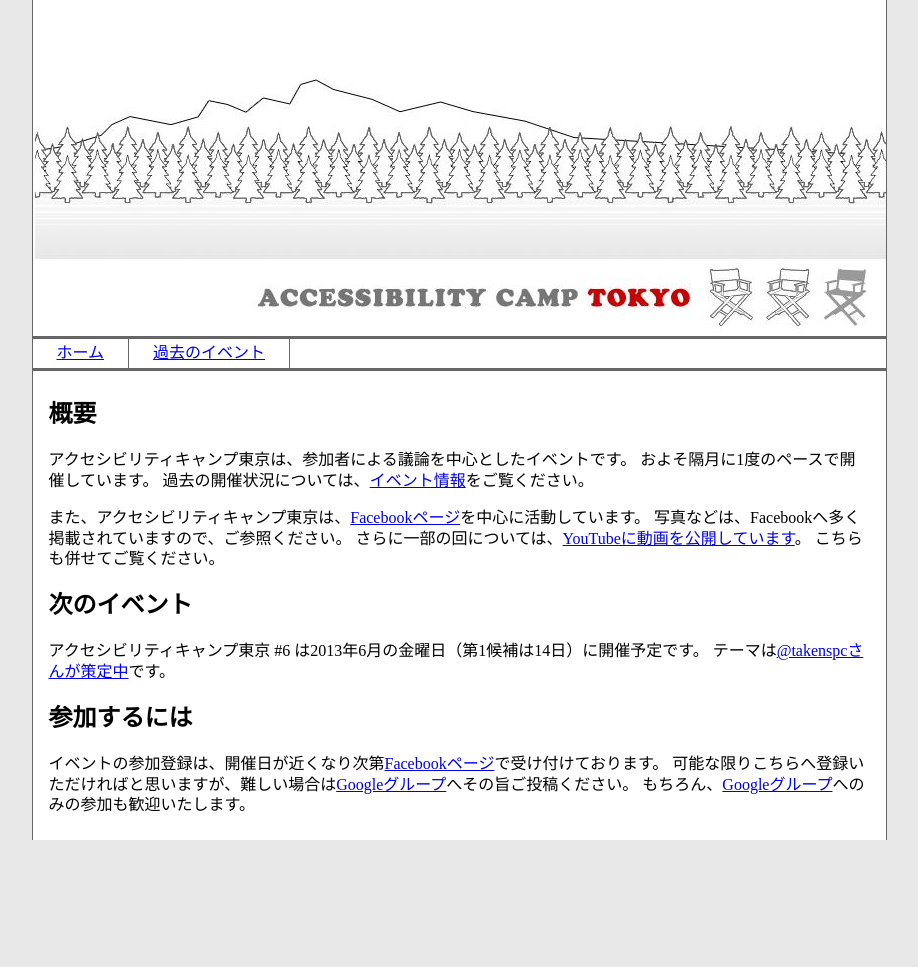
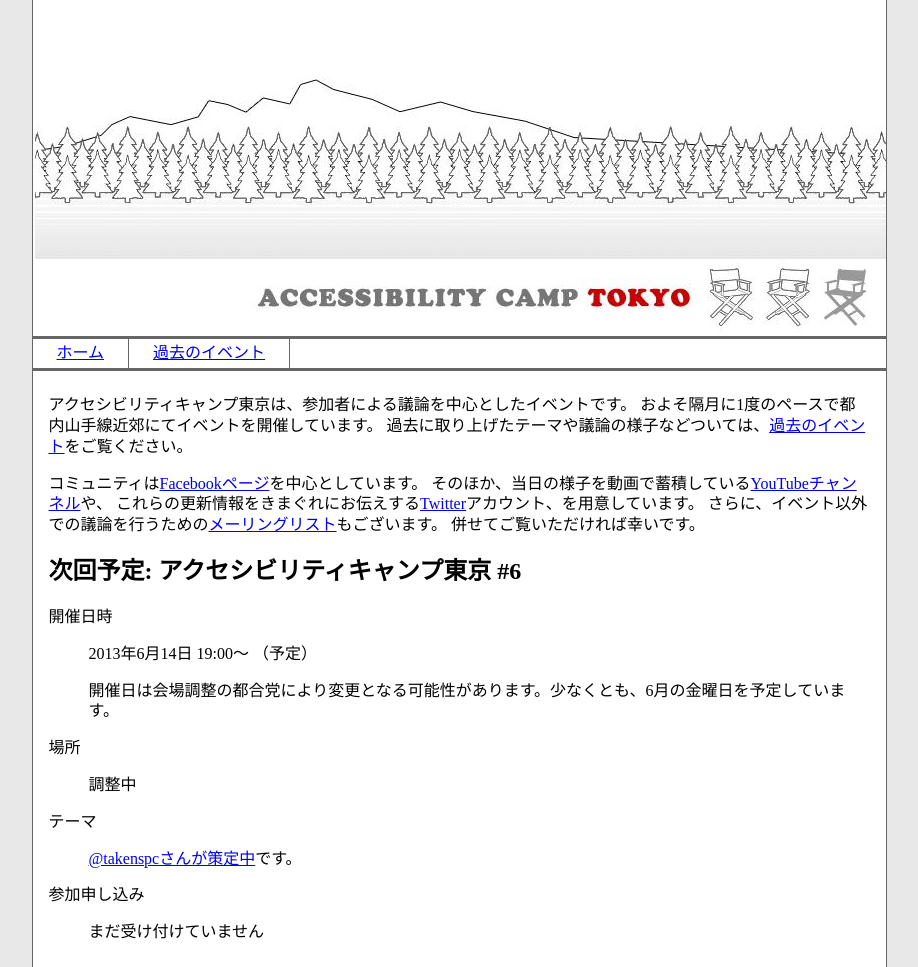
Before and after one commit to a11ytokyo/a11ytokyo.github.io, a Jekyll site: the page built from index.md, in a window 1280 px wide. Shown: the whole page, without its empty margins (181-1099 px from the left). Built offline with Jekyll 4.4.1, drawn with Linux system fonts in a browser that asks for light colours; before the commit the page ends 900 px from its top, so only the background shows below that.

Commit message:
トップページの内容を整理。

```diff
--- a/index.md
+++ b/index.md
@@ -2,29 +2,40 @@
 layout: common
 ---
 
-# 概要
+アクセシビリティキャンプ東京は、参加者による議論を中心としたイベントです。
+およそ隔月に1度のペースで都内山手線近郊にてイベントを開催しています。
+過去に取り上げたテーマや議論の様子などついては、[過去のイベント](/event)をご覧ください。
 
-アクセシビリティキャンプ東京は、参加者による議論を中心としたイベントです。
-およそ隔月に1度のペースで開催しています。
-過去の開催状況については、[イベント情報](/event)をご覧ください。
+コミュニティは[Facebookページ][fb]を中心としています。
+そのほか、当日の様子を動画で蓄積している[YouTubeチャンネル][yt]や、
+これらの更新情報をきまぐれにお伝えする[Twitter][tw]アカウント、を用意しています。
+さらに、イベント以外での議論を行うための[メーリングリスト][ml]もございます。
+併せてご覧いただければ幸いです。
 
-また、アクセシビリティキャンプ東京は、[Facebookページ][fb]を中心に活動しています。
-写真などは、Facebookへ多く掲載されていますので、ご参照ください。
-さらに一部の回については、[YouTubeに動画を公開しています](http://www.youtube.com/user/a11ytokyo)。
-こちらも併せてご覧ください。
 
-# 次のイベント
+# 次回予定: アクセシビリティキャンプ東京 #6
 
-アクセシビリティキャンプ東京 #6 は2013年6月の金曜日（第1候補は14日）に開催予定です。
-テーマは[@takenspcさんが策定中](https://gist.github.com/takenspc/5376806)です。
+開催日時
 
-## 参加するには
+:  2013年6月14日 19:00〜 （予定）
 
-イベントの参加登録は、開催日が近くなり次第[Facebookページ][fb]で受け付けております。
-可能な限りこちらへ登録いただければと思いますが、難しい場合は[Googleグループ][ml]へその旨ご投稿ください。
-もちろん、[Googleグループ][ml]へのみの参加も歓迎いたします。
+   開催日は会場調整の都合党により変更となる可能性があります。少なくとも、6月の金曜日を予定しています。
+
+場所
+
+:  調整中
+
+テーマ
+
+:  [@takenspcさんが策定中](https://gist.github.com/takenspc/5376806)です。
+
+参加申し込み
+
+:   まだ受け付けていません
 
 
 
 [fb]: <https://www.facebook.com/a11ytokyo> "アクセシビリティキャンプ東京のFacebookページ"
 [ml]: <https://groups.google.com/forum/?fromgroups=#!topic/a11ytokyo> "アクセシビリティキャンプ東京のGoogleグループ"
+[yt]: <http://www.youtube.com/user/a11ytokyo> "アクセシビリティキャンプ東京のYouTubeチャンネル"
+[tw]: <https://twitter.com/a11ytokyo> "アクセシビリティキャンプ東京のTwitter"
```
